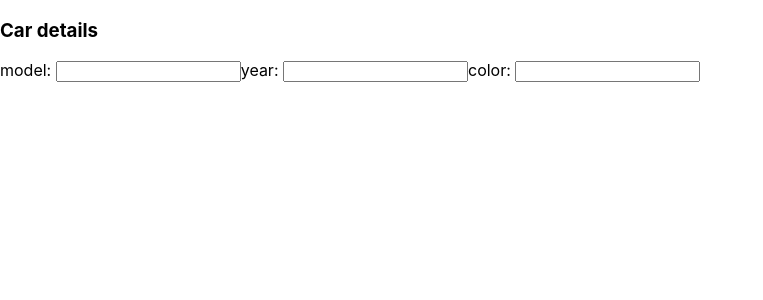
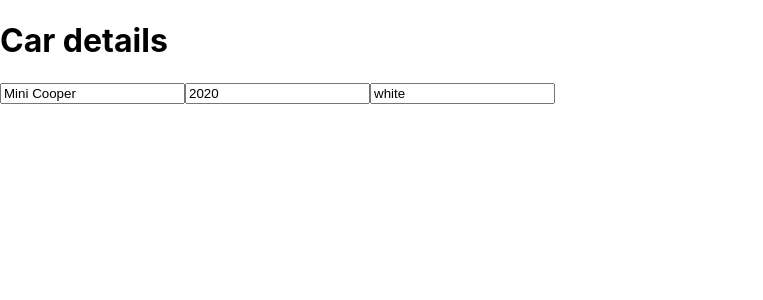
Before and after one commit to thaliagit/my-app, a React (Create React App) app: page / in a window 1280 px wide. Shown: the top 300 px of the page, without its empty margins (0-763 px from the left). Built offline with nearby package versions, Linux system fonts and the light colour scheme.

Commit message:
exercise 40 completed

```diff
--- a/src/components/CarDetails.jsx
+++ b/src/components/CarDetails.jsx
@@ -1,21 +1,33 @@
-import React, { useRef, useState, useEffect } from "react";
+import React, { useEffect, useRef, useState } from "react";
 
-function CarDetails({initialData}) {
+function CarDetails({
+  initialData = { model: "Mini Cooper", year: "2020", color: "white" },
+}) {
+  const inputRef = useRef();
+  const [inputChange, setInputChange] = useState(false);
 
+  useEffect(() => {
+    inputRef.current.elements.model.value = "";
+    inputRef.current.elements.year.value = "";
+    inputRef.current.elements.color.value = "";
+  }, [inputChange]);
+
+  useEffect(() => {
+    inputRef.current.elements.model.value = initialData.model;
+    inputRef.current.elements.year.value = initialData.year;
+    inputRef.current.elements.color.value = initialData.color;
+  }, []);
+
+  function handleInputChange() {
+    setInputChange(true);
+  }
   return (
-    <>
-      <h3>Car details</h3>
-      <form>
-        <label htmlFor="model">model: </label>
-        <input type="text"/>
-        <label htmlFor="year">year: </label>
-        <input type="text"/>
-        <label htmlFor="color">
-          color:{" "}
-        </label>
-        <input type="text"/>
-      </form>
-    </>
+    <form ref={inputRef} onChange={handleInputChange}>
+      <h1>Car details</h1>
+      <input name="model" />
+      <input name="year" />
+      <input name="color" />
+    </form>
   );
 }
 
```
